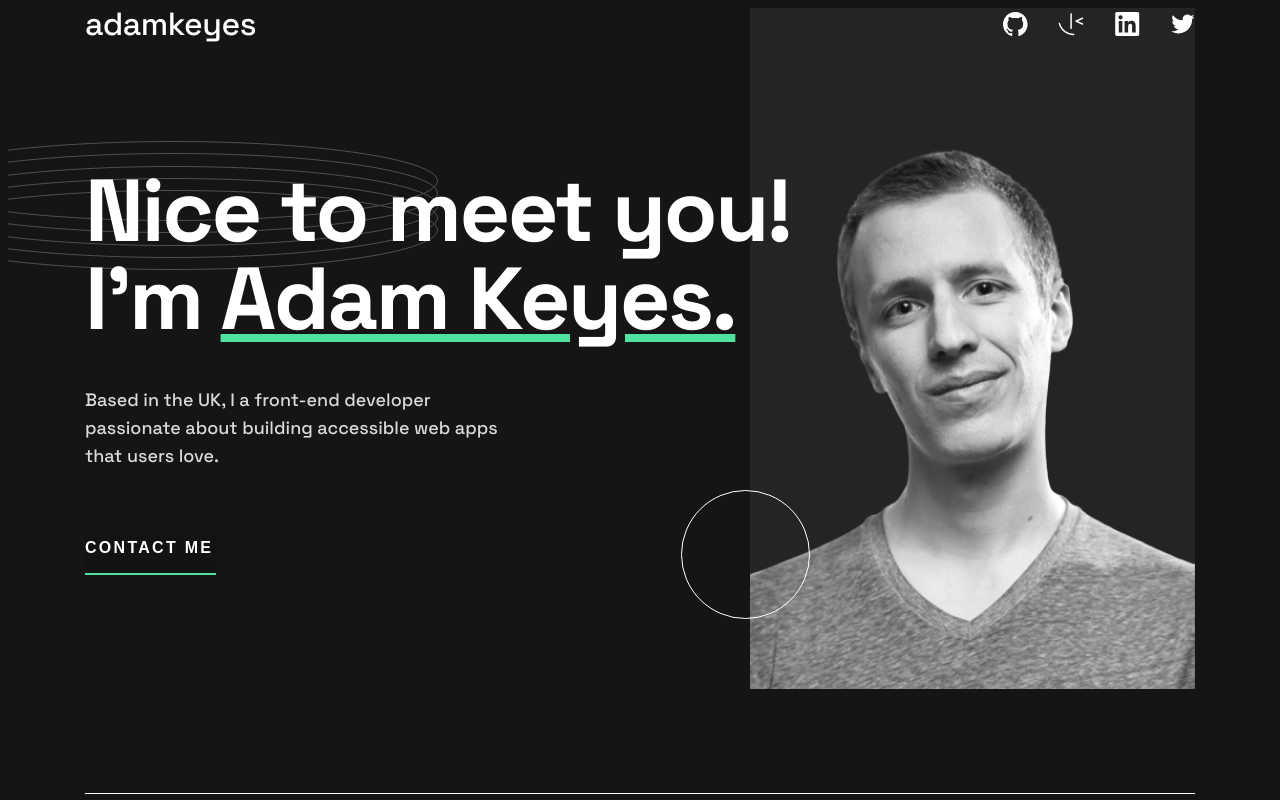
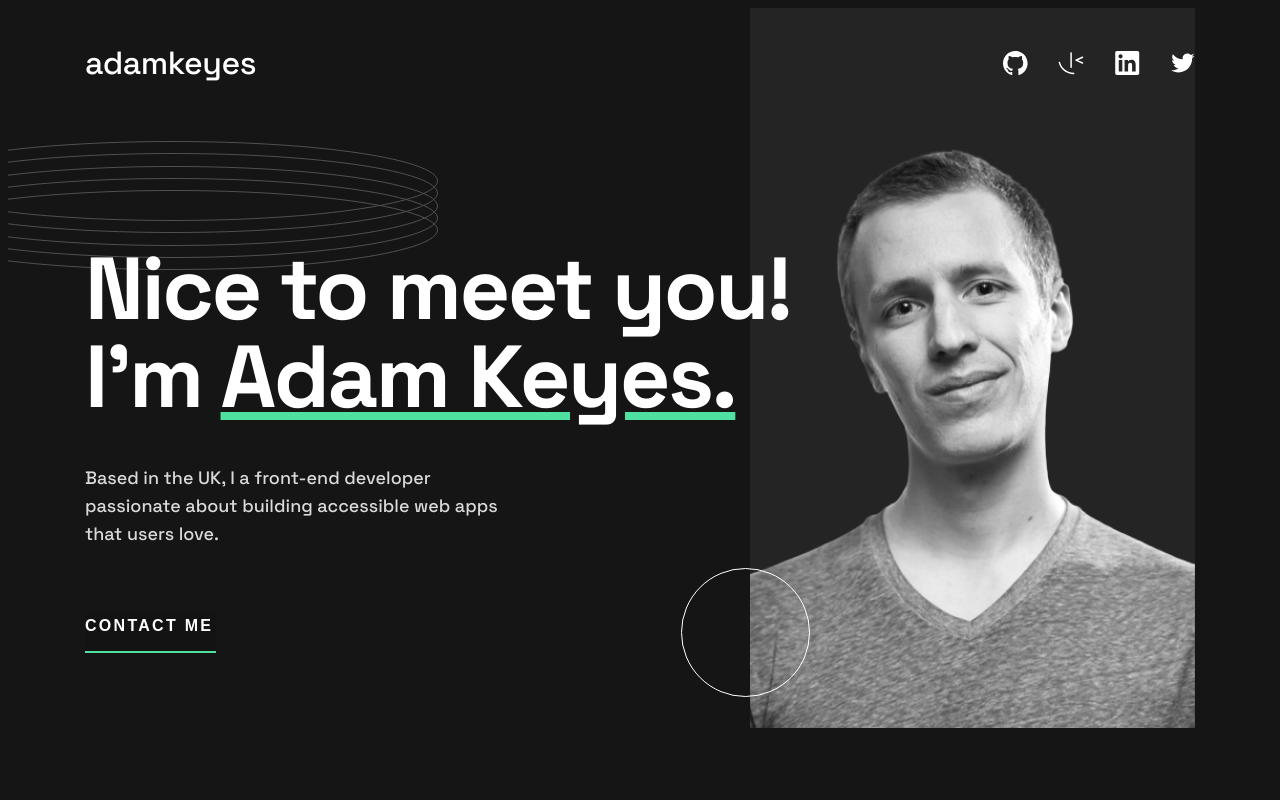
Before and after one commit to NurmamatovOzodbek/html-css, a plain HTML site: page developer-portfolio/index.html in a window 1280 px wide. Shown: the top 800 px of the page. Drawn offline with Linux system fonts and the light colour scheme.

Commit message:
feat:  edit file

```diff
--- a/developer-portfolio/css/style.css
+++ b/developer-portfolio/css/style.css
@@ -25,6 +25,7 @@ body::-webkit-scrollbar{
   margin: 0 auto;
 }
 header{
+  padding: 39px 0;
   display: flex;
   justify-content: space-between;
   align-items: center;
```
